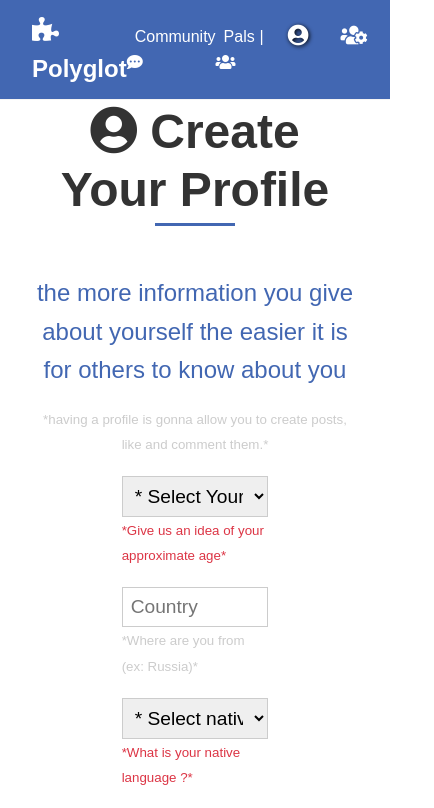
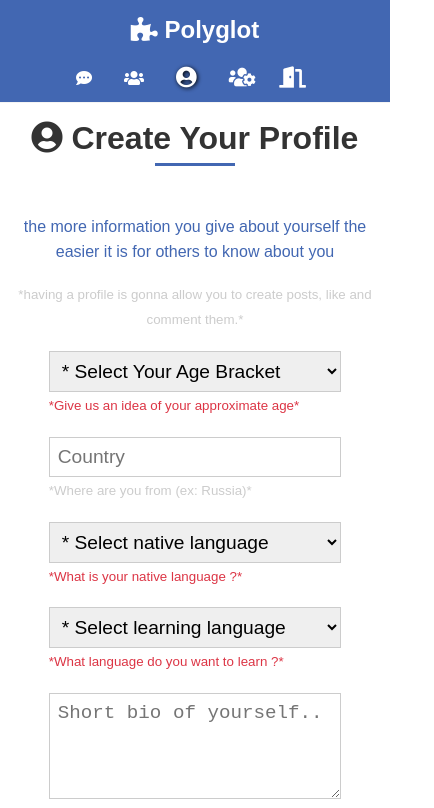
Before and after one commit to Yassineab27/polyglot, a React (Create React App) app in the folder client/: page /profiles/new in a window 390 px wide. Shown: the top 808 px of the page, 434 px wide, since content can reach past the window. Built offline with nearby package versions, Linux system fonts and the light colour scheme; sample sign-in values are in the browser's storage.

Commit message:
adding responsive style

```diff
--- a/client/src/components/layout/Navbar.js
+++ b/client/src/components/layout/Navbar.js
@@ -32,15 +32,19 @@ const Navbar = props => {
         <ul>
           <li>
             <NavLink to="/posts" activeClassName="navbar-active">
-              Community <i className="fas fa-comment-dots" />
+              <span className="hide-sm">Community</span>{" "}
+              <i className="fas fa-comment-dots" />
             </NavLink>
           </li>
           <li>
             <NavLink exact to="/profiles" activeClassName="navbar-active">
-              Pals <i className="fas fa-users" />
+              <span className="hide-sm">Pals</span>{" "}
+              <i className="fas fa-users" />
             </NavLink>
           </li>
-          <li style={{ marginRight: "1rem" }}>|</li>
+          <li className="hide-sm" style={{ marginRight: "1rem" }}>
+            |
+          </li>
           <li>{profile}</li>
           <li>
             <NavLink to="/users/me" activeClassName="navbar-active">
--- a/client/src/components/posts/PostItem.js
+++ b/client/src/components/posts/PostItem.js
@@ -49,7 +49,7 @@ const Post = props => {
 
   const displayPicture = post.picture ? (
     <img
-      style={{ width: "500px" }}
+      className="post-picture"
       src={`https://social-network-polyglot.s3.eu-west-3.amazonaws.com/${
         post.picture
       }`}
@@ -76,7 +76,7 @@ const Post = props => {
           </Link>
         </div>
         <div>
-          <p className="text my-1">{post.title}</p>
+          <h2 className="text my-1">{post.title}</h2>
           {displayPicture}
           <p className="my-1">{post.description}</p>
           <p className="post-date">
--- a/client/src/components/posts/SinglePost.js
+++ b/client/src/components/posts/SinglePost.js
@@ -37,7 +37,7 @@ const SinglePost = props => {
 
   const displayPicture = currentPost.picture ? (
     <img
-      style={{ width: "500px" }}
+      className="post-picture"
       src={`https://social-network-polyglot.s3.eu-west-3.amazonaws.com/${
         currentPost.picture
       }`}
@@ -67,7 +67,7 @@ const SinglePost = props => {
           </Link>
         </div>
         <div>
-          <p className="text my-1">{currentPost.title}</p>
+          <h2 className="text my-1">{currentPost.title}</h2>
           {displayPicture}
           <p className="my-1">{currentPost.description}</p>
           <p className="post-date">
--- a/client/src/components/profile/MyProfile.js
+++ b/client/src/components/profile/MyProfile.js
@@ -38,10 +38,10 @@ class Profile extends Component {
               </Link>
             </div>
             <div>
-              <p className="text my-1">{post.title}</p>
+              <h2 className="text my-1">{post.title}</h2>
               {post.picture ? (
                 <img
-                  style={{ width: "500px" }}
+                  className="post-picture"
                   src={`https://social-network-polyglot.s3.eu-west-3.amazonaws.com/${
                     post.picture
                   }`}
--- a/client/src/components/profile/RandomProfile.js
+++ b/client/src/components/profile/RandomProfile.js
@@ -37,10 +37,10 @@ class RandomProfile extends Component {
               </Link>
             </div>
             <div>
-              <p className="text my-1">{post.title}</p>
+              <h2 className="text my-1">{post.title}</h2>
               {post.picture ? (
                 <img
-                  style={{ width: "500px" }}
+                  className="post-picture"
                   src={`https://social-network-polyglot.s3.eu-west-3.amazonaws.com/${
                     post.picture
                   }`}
@@ -72,9 +72,13 @@ class RandomProfile extends Component {
             <img
               className="image-round my-1"
               style={{ height: "200px", width: "200px" }}
-              src={`https://social-network-polyglot.s3.eu-west-3.amazonaws.com/${
+              src={
                 info.profile.owner.avatar
-              }`}
+                  ? `https://social-network-polyglot.s3.eu-west-3.amazonaws.com/${
+                      info.profile.owner.avatar
+                    }`
+                  : "https://cdn.pixabay.com/photo/2015/10/05/22/37/blank-profile-picture-973460_960_720.png"
+              }
               alt={info.profile.owner.firstName}
             />
             <h2 className="large grey-text">
@@ -112,6 +116,8 @@ class RandomProfile extends Component {
             </div>
           </div>
         </div>
+        {info.posts.length ? (
+          <React.Fragment>
             <h2
               className="large main-text text-center"
               style={{ marginTop: "2rem" }}
@@ -119,6 +125,8 @@ class RandomProfile extends Component {
               Posts
             </h2>
             <div className="underline" />
+          </React.Fragment>
+        ) : null}
         {displayPosts}
       </div>
     );
--- a/client/src/components/profile/SearchBar.js
+++ b/client/src/components/profile/SearchBar.js
@@ -13,12 +13,15 @@ const SearchBar = props => {
     <div className="form form-group" style={{ marginBottom: "2.5rem" }}>
       <input
         type="text"
-        placeholder="Search for Pals by Name or Native language.."
+        placeholder="Search for Pals.."
         name="search"
         value={search}
         onChange={e => setSearch(e.target.value)}
         autoComplete="off"
       />
+      <small style={{ color: "grey" }}>
+        *Search by Name or Native Language
+      </small>
     </div>
   );
 };
--- a/client/src/index.css
+++ b/client/src/index.css
@@ -474,8 +474,12 @@ img {
   box-shadow: 1px 1px 4px rgba(0, 0, 0, 0.315);
 }
 
-.post img {
+/* .post img {
   width: 100px;
+} */
+
+.post-picture {
+  width: 500px;
 }
 
 .post .comment-count {
@@ -491,3 +495,100 @@ img {
   font-size: 0.8rem;
   margin-bottom: 1rem;
 }
+
+/* Mobile  */
+@media (max-width: 780px) {
+  .container {
+    max-width: 200%;
+    margin: 0;
+    padding: 0;
+  }
+
+  .hide-sm {
+    display: none;
+  }
+
+  /* Text Styles */
+  .large {
+    font-size: 2rem;
+  }
+
+  .text {
+    font-size: 1rem;
+  }
+
+  /* Navbar */
+  .navbar {
+    display: block;
+    text-align: center;
+    margin-bottom: 1rem;
+  }
+
+  .navbar ul {
+    text-align: center;
+    justify-content: center;
+  }
+
+  .navbar h1 {
+    margin-bottom: 1rem;
+  }
+
+  .navbar .welcome {
+    display: none;
+  }
+
+  /* forms */
+  .form {
+    width: 75%;
+    margin: 0 auto;
+  }
+
+  .post-form {
+    display: block;
+    border: none;
+    margin-bottom: 5rem;
+  }
+
+  .post-form-display {
+    display: flex;
+    flex-direction: column;
+    margin: 1rem 0;
+    width: 130%;
+  }
+
+  .post-picture {
+    width: 300px;
+  }
+
+  .post-comment form button {
+    width: 50%;
+  }
+
+  /* Profiles Page */
+  .profile {
+    grid-template-columns: 1fr;
+    text-align: center;
+  }
+
+  .profile-grid {
+    grid-template-areas:
+      "top"
+      "about";
+  }
+
+  .profile-about .interests {
+    display: block;
+  }
+
+  .interest-info {
+    background: rgb(199, 198, 198);
+    padding: 0.5rem 1rem;
+    border-radius: 15px;
+    margin: 0.5rem auto;
+    width: 70%;
+  }
+
+  .post {
+    grid-template-columns: 1fr;
+  }
+}
```
Also changed, not shown: client/src/actions/index.js (+2 -8 lines). Lines whose indentation alone changed are shown as unchanged.
